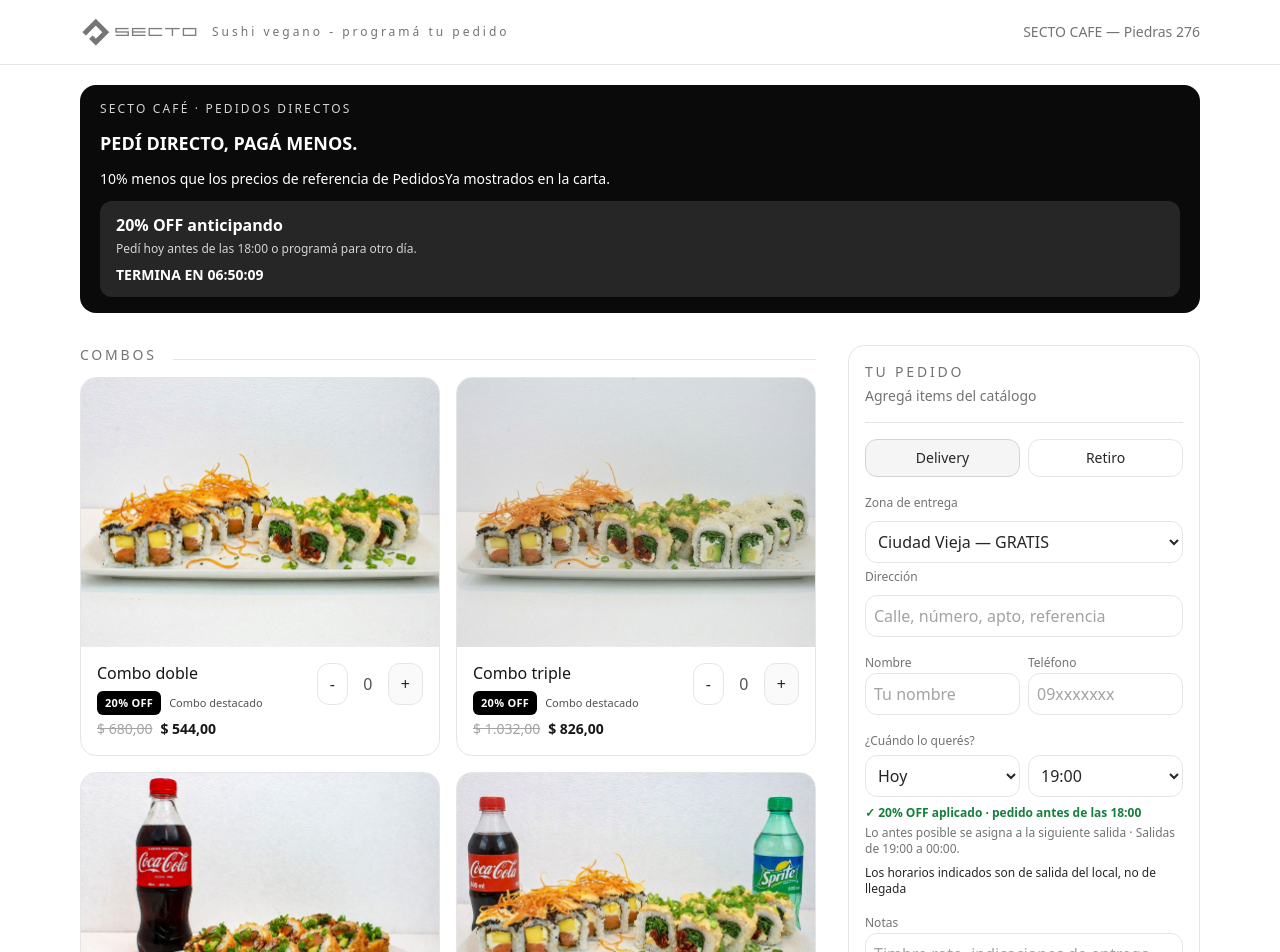
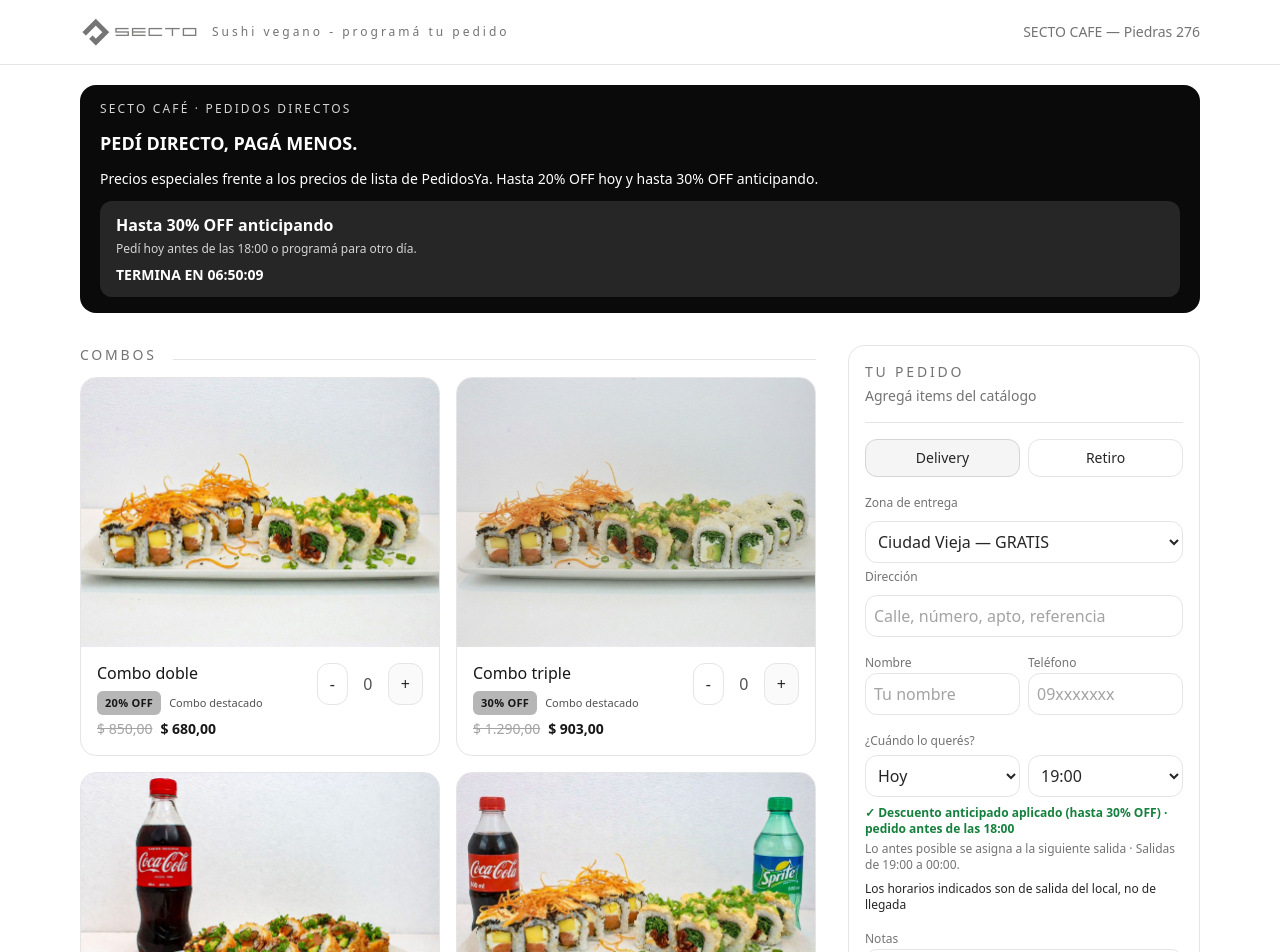
Before and after one commit to feiquiclothing/Secto, a React (Vite) app: page / in a window 1280 px wide. Shown: the top 952 px of the page. Built offline with nearby package versions, Linux system fonts and the light colour scheme.

Commit message:
Update SectoCafePedidos.jsx

```diff
--- a/src/SectoCafePedidos.jsx
+++ b/src/SectoCafePedidos.jsx
@@ -169,6 +169,20 @@ function getDiscountPercent(deliveryDate) {
   if (deliveryDate > today) return 20;
   if (deliveryDate === today && hour < EARLY_DISCOUNT_END_HOUR) return 20;
   return 10;
+}
+
+// Descuentos por producto, expresados en puntos porcentuales sobre
+// el precio ORIGINAL de PedidosYa (nunca descuentos encadenados).
+function getItemDiscountPercent(item, deliveryDate) {
+  const early = getDiscountPercent(deliveryDate) === 20;
+  if (item.id === "c03") return early ? 20 : 15; // Doble
+  if (item.id === "c04") return early ? 30 : 20; // Triple
+  if (item.id === "c05") return early ? 25 : 20; // 3x2 Phila Hot
+  return early ? 20 : 10;
+}
+
+function discountedItemPrice(item, deliveryDate) {
+  return Math.round(item.price * (1 - getItemDiscountPercent(item, deliveryDate) / 100));
 }
 
 function isEarlyDiscountActive(deliveryDate) {
@@ -278,19 +292,19 @@ const MENU = [
      {
         id: "c03",
         name: "Combo doble",
-        price: 680,
+        price: 850,
         img: "/Photos/combo doble.jpeg",
       },
       {
         id: "c04",
         name: "Combo triple",
-        price: 1032,
+        price: 1290,
         img: "/Photos/combo triple.jpg",
       },
       {
         id: "c01",
         name: "Combo individual",
-        price: 540,
+        price: 640,
         img: "/Photos/combo ind.jpeg",
       },
       {
@@ -304,7 +318,7 @@ const MENU = [
       {
         id: "c05",
         name: "3x2 Phila hot roll",
-        price: 955.5,
+        price: 1470,
         img: "/Photos/3x2.jpeg",
       },
     ],
@@ -1466,12 +1480,11 @@ export default function SectoCafePedidos() {
   const earlyDiscountActive =
     discountPercent > 0;
 
-  const discount = Math.round(
-    subtotal * discountPercent / 100
+  const discountedSubtotal = items.reduce(
+    (sum, { item, qty }) => sum + discountedItemPrice(item, selectedDate) * qty,
+    0
   );
-
-  const discountedSubtotal =
-    subtotal - discount;
+  const discount = subtotal - discountedSubtotal;
 
   // ===== ENVÍO GRATIS =====
 
@@ -1506,11 +1519,7 @@ export default function SectoCafePedidos() {
       ? 0
       : Math.max(
           0,
-          Math.ceil(
-            FREE_DELIVERY_MINIMUM /
-              (1 - discountPercent / 100) -
-              subtotal
-          )
+          Math.ceil(FREE_DELIVERY_MINIMUM - discountedSubtotal)
         );
 
   const freeDeliveryProgress = Math.min(
@@ -1622,7 +1631,7 @@ export default function SectoCafePedidos() {
       items,
       subtotal,
       discount,
-      discountPercent,
+      discountPercent: subtotal ? Math.round(discount / subtotal * 100) : 0,
       discountedSubtotal,
       zone,
       fee,
@@ -1725,14 +1734,12 @@ export default function SectoCafePedidos() {
     const currentDiscountPercent =
       getDiscountPercent(selectedDate);
 
-    const currentDiscount = Math.round(
-      subtotal *
-        currentDiscountPercent /
-        100
+    const currentDiscountedSubtotal = items.reduce(
+      (sum, { item, qty }) =>
+        sum + discountedItemPrice(item, selectedDate) * qty,
+      0
     );
-
-    const currentDiscountedSubtotal =
-      subtotal - currentDiscount;
+    const currentDiscount = subtotal - currentDiscountedSubtotal;
 
     const currentFee =
       method !== "delivery" ||
@@ -1745,8 +1752,7 @@ export default function SectoCafePedidos() {
 
     const order = getOrder({
       discount: currentDiscount,
-      discountPercent:
-        currentDiscountPercent,
+      discountPercent: subtotal ? Math.round(currentDiscount / subtotal * 100) : 0,
       discountedSubtotal:
         currentDiscountedSubtotal,
       fee: currentFee,
@@ -1859,9 +1865,9 @@ export default function SectoCafePedidos() {
           <div className="rounded-2xl bg-neutral-950 text-white px-5 py-4 space-y-3">
             <p className="text-xs tracking-[0.18em] text-neutral-300">SECTO CAFÉ · PEDIDOS DIRECTOS</p>
             <p className="text-lg font-semibold">PEDÍ DIRECTO, PAGÁ MENOS.</p>
-            <p className="text-sm">10% menos que los precios de referencia de PedidosYa mostrados en la carta.</p>
+            <p className="text-sm">Precios especiales frente a los precios de lista de PedidosYa. Hasta 20% OFF hoy y hasta 30% OFF anticipando.</p>
             <div className="rounded-xl bg-neutral-800 px-4 py-3">
-              <p className="font-semibold">20% OFF anticipando</p>
+              <p className="font-semibold">Hasta 30% OFF anticipando</p>
               <p className="text-xs text-neutral-300 mt-1">Pedí hoy antes de las 18:00 o programá para otro día.</p>
               <p className="text-sm font-semibold tabular-nums mt-2">TERMINA EN {countdownText(promoRemainingSeconds())}</p>
             </div>
@@ -1869,7 +1875,7 @@ export default function SectoCafePedidos() {
         ) : (
           <div className="rounded-xl bg-neutral-950 text-white px-5 py-3 text-center">
             <p className="font-semibold text-sm">PEDÍ DIRECTO, PAGÁ MENOS.</p>
-            <p className="text-xs text-neutral-300 mt-1">10% menos que PedidosYa · 20% OFF programando para otro día</p>
+            <p className="text-xs text-neutral-300 mt-1">Desde 10% OFF en la carta · Hasta 30% OFF anticipando</p>
           </div>
         )}
       </section>
@@ -1912,8 +1918,8 @@ export default function SectoCafePedidos() {
                             {item.name}
                           </h3>
                           <div className="flex flex-wrap items-center gap-2 mt-2">
-                            <span className="inline-flex rounded-md bg-black px-2 py-1 text-[11px] font-bold tracking-wide text-white">
-                              {discountPercent}% OFF
+                            <span className="inline-flex rounded-md px-2 py-1 text-[11px] font-bold tracking-wide text-neutral-900" style={{ backgroundColor: "#b6b6b6" }}>
+                              {getItemDiscountPercent(item, selectedDate)}% OFF
                             </span>
                             {["c03", "c04", "c05"].includes(item.id) && (
                               <span className="text-[11px] font-medium text-neutral-600">
@@ -1926,7 +1932,7 @@ export default function SectoCafePedidos() {
                             <PromoPrice
                               price={item.price}
                               active={earlyDiscountActive}
-                              discountPercent={discountPercent}
+                              discountPercent={getItemDiscountPercent(item, selectedDate)}
                             />
                           </p>
                         </div>
@@ -2037,7 +2043,7 @@ export default function SectoCafePedidos() {
                       <PromoPrice
                         price={item.price * qty}
                         active={earlyDiscountActive}
-                        discountPercent={discountPercent}
+                        discountPercent={getItemDiscountPercent(item, selectedDate)}
                       />
                     </div>
 
@@ -2362,7 +2368,7 @@ export default function SectoCafePedidos() {
 
               {earlyDiscountActive && (
                 <p className="text-xs font-semibold text-green-700 mt-2">
-                  ✓ {discountPercent}% OFF aplicado ·{" "}
+                  ✓ Descuento anticipado aplicado (hasta 30% OFF) ·{" "}
                   {selectedDate === today
                     ? "pedido antes de las 18:00"
                     : "pedido para otro día"}
@@ -2587,7 +2593,7 @@ export default function SectoCafePedidos() {
                       <PromoPrice
                         price={item.price * qty}
                         active={earlyDiscountActive}
-                        discountPercent={discountPercent}
+                        discountPercent={getItemDiscountPercent(item, selectedDate)}
                       />
                     </div>
 
@@ -2774,7 +2780,7 @@ export default function SectoCafePedidos() {
             {discount > 0 && (
               <div className="flex justify-between text-xs font-medium">
                 <span>
-                  {discountPercent}% OFF anticipado
+                  Descuentos aplicados
                 </span>
 
                 <span>
```
